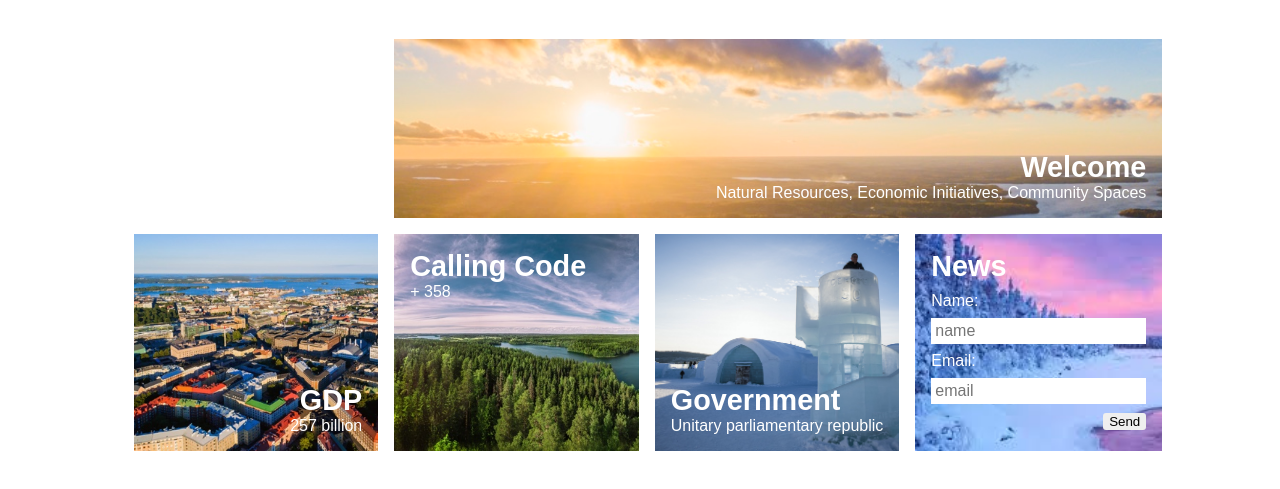
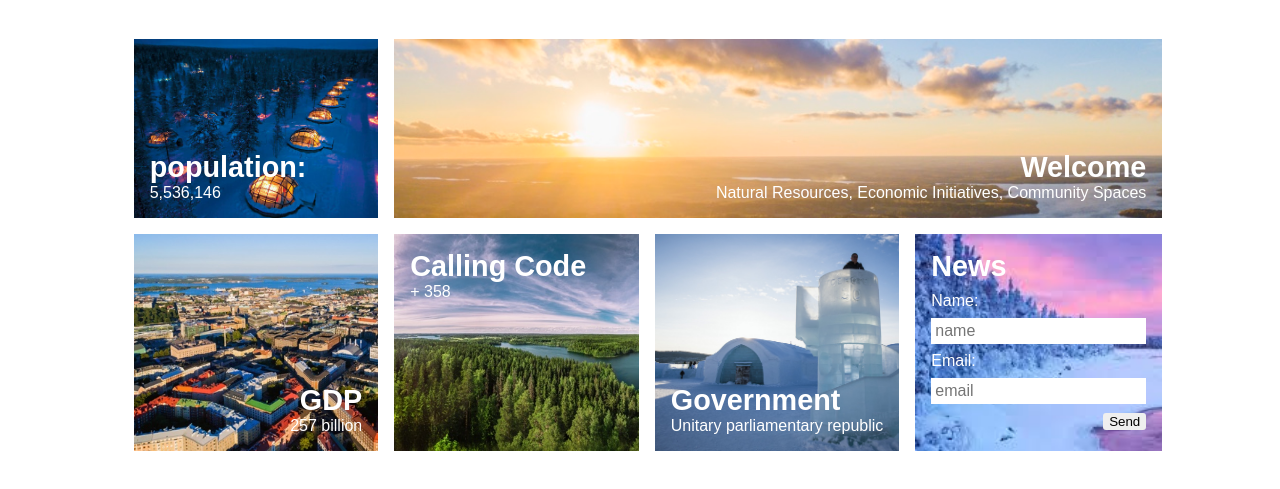
Before and after one commit to andrewphm/lab3, a plain HTML site: page index.html in a window 1280 px wide. Shown: the part 163-652 px from the top of the page. Drawn offline with Linux system fonts and the light colour scheme; the site is published under a folder, as on GitHub Pages, so addresses that start at the root find nothing.

```diff
--- a/index.html
+++ b/index.html
@@ -58,7 +58,7 @@
 
     .population {
         grid-area: population;
-        background-image: url('/images/finland-8.jpg');
+        background-image: url('./images/finland-8.jpg');
         background-position: bottom left;
         background-repeat: no-repeat;
         justify-content: flex-end;
```
